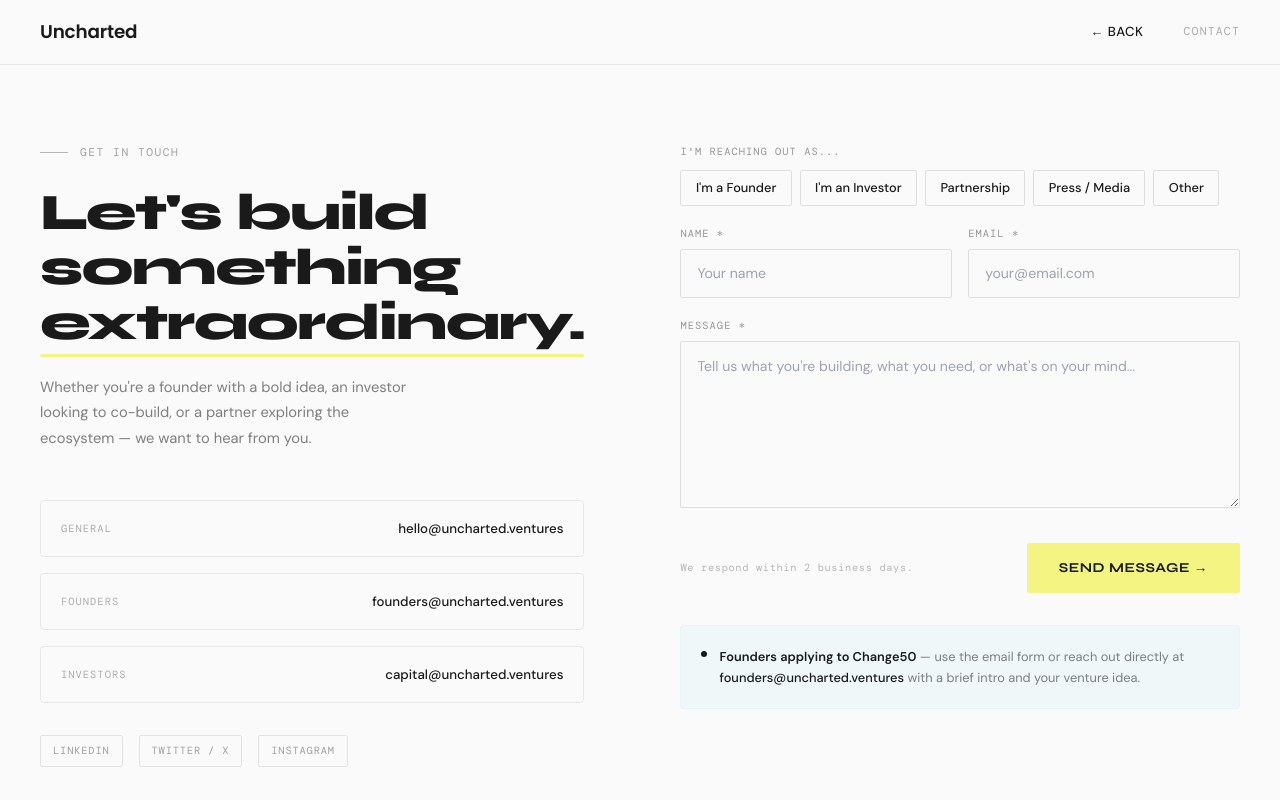
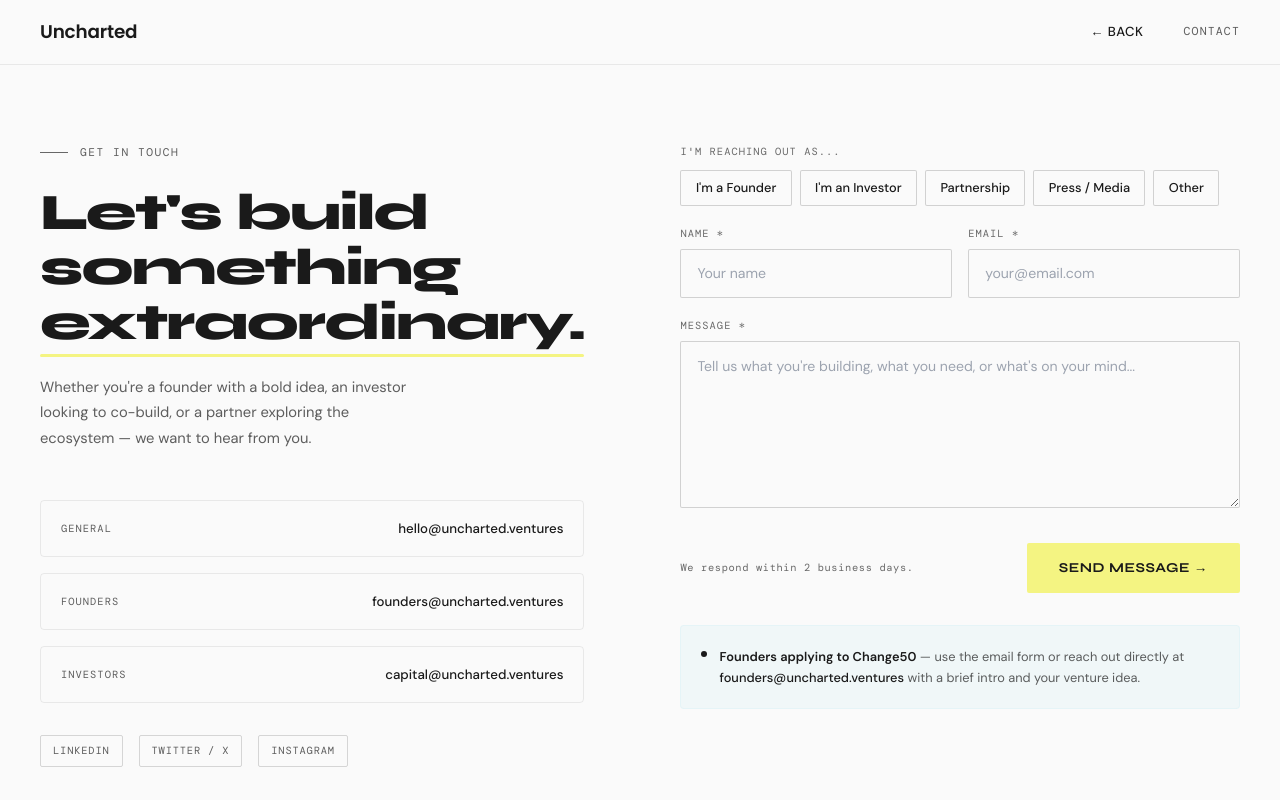
Before and after one commit to roothold/uncharted, a React (Vite) app: page / in a window 1280 px wide. Both pictures are taken after a click on the button "CONTACT". Shown: the top 800 px of the page. Built offline with nearby package versions, Linux system fonts and the light colour scheme.

Commit message:
Add files via upload

```diff
--- a/src/App.jsx
+++ b/src/App.jsx
@@ -6,8 +6,8 @@ const C = {
   bg:           "#FAFAFA",
   surface:      "#FFFFFF",
   ink:          "#111111",
-  inkDim:       "rgba(17,17,17,0.5)",
-  inkDimmer:    "rgba(17,17,17,0.25)",
+  inkDim:       "rgba(17,17,17,0.65)",
+  inkDimmer:    "rgba(17,17,17,0.45)",
   gold:         "#B8962E",
   goldDim:      "rgba(184,150,46,0.08)",
   goldBorder:   "rgba(184,150,46,0.3)",
--- a/src/Contact.jsx
+++ b/src/Contact.jsx
@@ -24,9 +24,9 @@ export default function ContactPage({ onBack }) {
         * { box-sizing: border-box; }
         ::selection { background: #F4F482; color: #1A1A1A; }
         .mono { font-family: 'DM Mono', monospace; }
-        .contact-input { transition: border-color 0.2s ease, box-shadow 0.2s ease; border: 1px solid rgba(26,26,26,0.12); background: #FAFAFA; }
+        .contact-input { transition: border-color 0.2s ease, box-shadow 0.2s ease; border: 1px solid rgba(26,26,26,0.18); background: #FAFAFA; }
         .contact-input:focus { outline: none; border-color: #1A1A1A; box-shadow: 0 0 0 3px rgba(244,244,130,0.2); }
-        .type-btn { transition: all 0.2s ease; border: 1px solid rgba(26,26,26,0.12); cursor: pointer; }
+        .type-btn { transition: all 0.2s ease; border: 1px solid rgba(26,26,26,0.18); cursor: pointer; }
         .type-btn:hover { border-color: #1A1A1A; }
         .type-btn.active { border-color: #1A1A1A; background: #1A1A1A; color: #FAFAFA; }
         .back-btn { transition: opacity 0.2s ease; }
@@ -39,7 +39,7 @@ export default function ContactPage({ onBack }) {
         .fade-up-3 { opacity: 0; animation: fadeUp 0.7s 0.25s cubic-bezier(0.16,1,0.3,1) forwards; }
         .fade-up-4 { opacity: 0; animation: fadeUp 0.7s 0.35s cubic-bezier(0.16,1,0.3,1) forwards; }
         .contact-card { transition: border-color 0.25s ease, transform 0.25s ease; }
-        .contact-card:hover { border-color: rgba(26,26,26,0.3); transform: translateY(-2px); }
+        .contact-card:hover { border-color: rgba(26,26,26,0.65); transform: translateY(-2px); }
       `}</style>
 
       {/* NAV */}
@@ -52,7 +52,7 @@ export default function ContactPage({ onBack }) {
             <button onClick={onBack} className="back-btn" style={{ background: "none", border: "none", cursor: "pointer", fontSize: "0.82rem", fontWeight: 500, letterSpacing: "0.04em", color: "#1A1A1A", textTransform: "uppercase", display: "flex", alignItems: "center", gap: "0.4rem" }}>
               ← Back
             </button>
-            <div className="mono" style={{ fontSize: "0.72rem", color: "rgba(26,26,26,0.35)", letterSpacing: "0.1em", textTransform: "uppercase" }}>
+            <div className="mono" style={{ fontSize: "0.72rem", color: "rgba(26,26,26,0.7)", letterSpacing: "0.1em", textTransform: "uppercase" }}>
               Contact
             </div>
           </div>
@@ -64,8 +64,8 @@ export default function ContactPage({ onBack }) {
 
           {/* LEFT — Info */}
           <div style={{ position: "sticky", top: "9rem" }}>
-            <div className="fade-up-1 mono" style={{ fontSize: "0.7rem", letterSpacing: "0.14em", color: "rgba(26,26,26,0.4)", textTransform: "uppercase", marginBottom: "1.5rem", display: "flex", alignItems: "center", gap: "0.75rem" }}>
-              <span style={{ width: "28px", height: "1px", backgroundColor: "rgba(26,26,26,0.3)", display: "inline-block" }} />
+            <div className="fade-up-1 mono" style={{ fontSize: "0.7rem", letterSpacing: "0.14em", color: "rgba(26,26,26,0.7)", textTransform: "uppercase", marginBottom: "1.5rem", display: "flex", alignItems: "center", gap: "0.75rem" }}>
+              <span style={{ width: "28px", height: "1px", backgroundColor: "rgba(26,26,26,0.65)", display: "inline-block" }} />
               Get In Touch
             </div>
 
@@ -73,7 +73,7 @@ export default function ContactPage({ onBack }) {
               Let's build<br />something<br /><span style={{ color: "#1A1A1A", position: "relative" }}>extraordinary.<span style={{ position: "absolute", bottom: "-4px", left: 0, right: 0, height: "3px", background: "#F4F482", borderRadius: "2px" }} /></span>
             </h1>
 
-            <p className="fade-up-3" style={{ fontSize: "0.92rem", lineHeight: 1.75, color: "rgba(26,26,26,0.55)", marginBottom: "3rem", maxWidth: "380px" }}>
+            <p className="fade-up-3" style={{ fontSize: "0.92rem", lineHeight: 1.75, color: "rgba(26,26,26,0.7)", marginBottom: "3rem", maxWidth: "380px" }}>
               Whether you're a founder with a bold idea, an investor looking to co-build, or a partner exploring the ecosystem — we want to hear from you.
             </p>
 
@@ -86,7 +86,7 @@ export default function ContactPage({ onBack }) {
 
               ].map(item => (
                 <div key={item.label} className="contact-card" style={{ padding: "1.1rem 1.25rem", border: "1px solid rgba(26,26,26,0.08)", borderRadius: "4px", display: "flex", justifyContent: "space-between", alignItems: "center" }}>
-                  <span className="mono" style={{ fontSize: "0.65rem", color: "rgba(26,26,26,0.35)", letterSpacing: "0.1em", textTransform: "uppercase" }}>{item.label}</span>
+                  <span className="mono" style={{ fontSize: "0.65rem", color: "rgba(26,26,26,0.7)", letterSpacing: "0.1em", textTransform: "uppercase" }}>{item.label}</span>
                   {item.href ? (
                     <a href={item.href} style={{ fontSize: "0.83rem", color: "#1A1A1A", textDecoration: "none", fontWeight: 500, transition: "color 0.15s ease" }}
                       onMouseEnter={e => e.target.style.color = "#888"}
@@ -108,9 +108,9 @@ export default function ContactPage({ onBack }) {
               ].map(s => (
                 <a key={s.label} href={s.href} target="_blank" rel="noopener noreferrer"
                   className="mono"
-                  style={{ fontSize: "0.65rem", letterSpacing: "0.08em", textTransform: "uppercase", color: "rgba(26,26,26,0.4)", textDecoration: "none", padding: "0.45rem 0.75rem", border: "1px solid rgba(26,26,26,0.1)", borderRadius: "2px", transition: "all 0.2s ease" }}
+                  style={{ fontSize: "0.65rem", letterSpacing: "0.08em", textTransform: "uppercase", color: "rgba(26,26,26,0.7)", textDecoration: "none", padding: "0.45rem 0.75rem", border: "1px solid rgba(26,26,26,0.16)", borderRadius: "2px", transition: "all 0.2s ease" }}
                   onMouseEnter={e => { e.target.style.borderColor = "#1A1A1A"; e.target.style.color = "#1A1A1A"; }}
-                  onMouseLeave={e => { e.target.style.borderColor = "rgba(26,26,26,0.1)"; e.target.style.color = "rgba(26,26,26,0.4)"; }}
+                  onMouseLeave={e => { e.target.style.borderColor = "rgba(26,26,26,0.16)"; e.target.style.color = "rgba(26,26,26,0.7)"; }}
                 >{s.label}</a>
               ))}
             </div>
@@ -119,10 +119,10 @@ export default function ContactPage({ onBack }) {
           {/* RIGHT — Form */}
           <div className="fade-up-3">
             {submitted ? (
-              <div style={{ padding: "4rem 3rem", border: "1px solid rgba(26,26,26,0.1)", borderRadius: "4px", textAlign: "center" }}>
+              <div style={{ padding: "4rem 3rem", border: "1px solid rgba(26,26,26,0.16)", borderRadius: "4px", textAlign: "center" }}>
                 <div style={{ width: "56px", height: "56px", borderRadius: "50%", backgroundColor: "#F4F482", display: "flex", alignItems: "center", justifyContent: "center", margin: "0 auto 1.5rem", fontSize: "1.4rem" }}>✓</div>
                 <h3 style={{ fontFamily: "'Syne', sans-serif", fontWeight: 800, fontSize: "1.6rem", letterSpacing: "-0.02em", marginBottom: "0.75rem" }}>Message received.</h3>
-                <p style={{ fontSize: "0.88rem", color: "rgba(26,26,26,0.5)", lineHeight: 1.7, marginBottom: "2rem" }}>
+                <p style={{ fontSize: "0.88rem", color: "rgba(26,26,26,0.65)", lineHeight: 1.7, marginBottom: "2rem" }}>
                   We review every submission personally. You'll hear back from the Uncharted team within 2 business days.
                 </p>
                 <button onClick={onBack} style={{ backgroundColor: "#1A1A1A", color: "#FAFAFA", padding: "0.85rem 2rem", fontFamily: "'Syne', sans-serif", fontWeight: 700, fontSize: "0.82rem", letterSpacing: "0.06em", border: "none", borderRadius: "2px", cursor: "pointer", textTransform: "uppercase" }}>
@@ -134,7 +134,7 @@ export default function ContactPage({ onBack }) {
 
                 {/* Inquiry type */}
                 <div>
-                  <label className="mono" style={{ fontSize: "0.65rem", letterSpacing: "0.1em", textTransform: "uppercase", color: "rgba(26,26,26,0.45)", display: "block", marginBottom: "0.65rem" }}>
+                  <label className="mono" style={{ fontSize: "0.65rem", letterSpacing: "0.1em", textTransform: "uppercase", color: "rgba(26,26,26,0.65)", display: "block", marginBottom: "0.65rem" }}>
                     I'm reaching out as...
                   </label>
                   <div style={{ display: "flex", flexWrap: "wrap", gap: "0.5rem" }}>
@@ -155,7 +155,7 @@ export default function ContactPage({ onBack }) {
                 {/* Name + Email row */}
                 <div style={{ display: "grid", gridTemplateColumns: "1fr 1fr", gap: "1rem" }}>
                   <div>
-                    <label className="mono" style={{ fontSize: "0.65rem", letterSpacing: "0.1em", textTransform: "uppercase", color: "rgba(26,26,26,0.45)", display: "block", marginBottom: "0.5rem" }}>Name *</label>
+                    <label className="mono" style={{ fontSize: "0.65rem", letterSpacing: "0.1em", textTransform: "uppercase", color: "rgba(26,26,26,0.65)", display: "block", marginBottom: "0.5rem" }}>Name *</label>
                     <input
                       type="text"
                       className="contact-input"
@@ -167,7 +167,7 @@ export default function ContactPage({ onBack }) {
                     />
                   </div>
                   <div>
-                    <label className="mono" style={{ fontSize: "0.65rem", letterSpacing: "0.1em", textTransform: "uppercase", color: "rgba(26,26,26,0.45)", display: "block", marginBottom: "0.5rem" }}>Email *</label>
+                    <label className="mono" style={{ fontSize: "0.65rem", letterSpacing: "0.1em", textTransform: "uppercase", color: "rgba(26,26,26,0.65)", display: "block", marginBottom: "0.5rem" }}>Email *</label>
                     <input
                       type="email"
                       className="contact-input"
@@ -182,7 +182,7 @@ export default function ContactPage({ onBack }) {
 
                 {/* Message */}
                 <div>
-                  <label className="mono" style={{ fontSize: "0.65rem", letterSpacing: "0.1em", textTransform: "uppercase", color: "rgba(26,26,26,0.45)", display: "block", marginBottom: "0.5rem" }}>Message *</label>
+                  <label className="mono" style={{ fontSize: "0.65rem", letterSpacing: "0.1em", textTransform: "uppercase", color: "rgba(26,26,26,0.65)", display: "block", marginBottom: "0.5rem" }}>Message *</label>
                   <textarea
                     className="contact-input"
                     value={form.message}
@@ -196,7 +196,7 @@ export default function ContactPage({ onBack }) {
 
                 {/* Submit */}
                 <div style={{ display: "flex", alignItems: "center", justifyContent: "space-between", paddingTop: "0.5rem" }}>
-                  <p className="mono" style={{ fontSize: "0.65rem", color: "rgba(26,26,26,0.3)", letterSpacing: "0.06em" }}>
+                  <p className="mono" style={{ fontSize: "0.65rem", color: "rgba(26,26,26,0.65)", letterSpacing: "0.06em" }}>
                     We respond within 2 business days.
                   </p>
                   <button type="submit" className="submit-btn" style={{ backgroundColor: "#F4F482", color: "#1A1A1A", padding: "0.9rem 2rem", fontFamily: "'Syne', sans-serif", fontWeight: 700, fontSize: "0.85rem", letterSpacing: "0.04em", border: "none", borderRadius: "2px", cursor: "pointer", textTransform: "uppercase" }}>
@@ -210,7 +210,7 @@ export default function ContactPage({ onBack }) {
             {!submitted && (
               <div style={{ marginTop: "2rem", padding: "1.25rem", backgroundColor: "rgba(226,243,245,0.4)", border: "1px solid rgba(226,243,245,0.8)", borderRadius: "4px", display: "flex", gap: "0.75rem", alignItems: "flex-start" }}>
                 <div style={{ width: "6px", height: "6px", borderRadius: "50%", backgroundColor: "#1A1A1A", marginTop: "5px", flexShrink: 0 }} />
-                <p style={{ fontSize: "0.8rem", lineHeight: 1.65, color: "rgba(26,26,26,0.55)" }}>
+                <p style={{ fontSize: "0.8rem", lineHeight: 1.65, color: "rgba(26,26,26,0.7)" }}>
                   <strong style={{ color: "#1A1A1A", fontWeight: 600 }}>Founders applying to Change50</strong> — use the email form or reach out directly at <a href="mailto:founders@uncharted.ventures" style={{ color: "#1A1A1A", fontWeight: 500 }}>founders@uncharted.ventures</a> with a brief intro and your venture idea.
                 </p>
               </div>
@@ -222,10 +222,10 @@ export default function ContactPage({ onBack }) {
       {/* Footer strip */}
       <div style={{ borderTop: "1px solid rgba(26,26,26,0.06)", padding: "1.5rem 2.5rem", marginTop: "4rem" }}>
         <div style={{ maxWidth: "1280px", margin: "0 auto", display: "flex", justifyContent: "space-between", alignItems: "center" }}>
-          <div className="mono" style={{ fontSize: "0.65rem", color: "rgba(26,26,26,0.3)", letterSpacing: "0.06em" }}>
+          <div className="mono" style={{ fontSize: "0.65rem", color: "rgba(26,26,26,0.65)", letterSpacing: "0.06em" }}>
             uncharted.ventures ~ $ contact
           </div>
-          <div className="mono" style={{ fontSize: "0.65rem", color: "rgba(26,26,26,0.3)", letterSpacing: "0.06em" }}>
+          <div className="mono" style={{ fontSize: "0.65rem", color: "rgba(26,26,26,0.65)", letterSpacing: "0.06em" }}>
             © 2026 UNCHARTED VENTURES LLC
           </div>
         </div>
--- a/src/Divine.jsx
+++ b/src/Divine.jsx
@@ -5,8 +5,8 @@ const C = {
   bg:           "#FAFAFA",
   surface:      "#FFFFFF",
   ink:          "#111111",
-  inkDim:       "rgba(17,17,17,0.5)",
-  inkDimmer:    "rgba(17,17,17,0.25)",
+  inkDim:       "rgba(17,17,17,0.65)",
+  inkDimmer:    "rgba(17,17,17,0.45)",
   gold:         "#B8962E",
   goldDim:      "rgba(184,150,46,0.08)",
   goldBorder:   "rgba(184,150,46,0.3)",
@@ -19,7 +19,6 @@ const C = {
 const FONTS = `@import url('https://fonts.googleapis.com/css2?family=JetBrains+Mono:wght@300;400;500;600&family=Inter+Tight:ital,wght@0,300;0,400;0,500;0,600;0,700;0,800;1,300&display=swap');`;
 
 const THINKERS = [
-  { id:"1", name:"Kshitij Patil", title:"Operations · Supply Chain · AI", domains:["Operations","Capital Allocation","AI Infrastructure"], tier:"Strategy", price:"$0.50" },
   { id:"2", name:"Michael Akindele", title:"Product · Brand · Venture Building", domains:["Product Strategy","Brand Building","Venture Design"], tier:"Prophecy", price:"$2.50" },
   { id:"3", name:"Divine Composite", title:"All domains · Cross-functional advice", domains:["Strategy","Operations","Fundraising","Growth"], tier:"Prophecy", price:"$2.50" },
 ];
```
